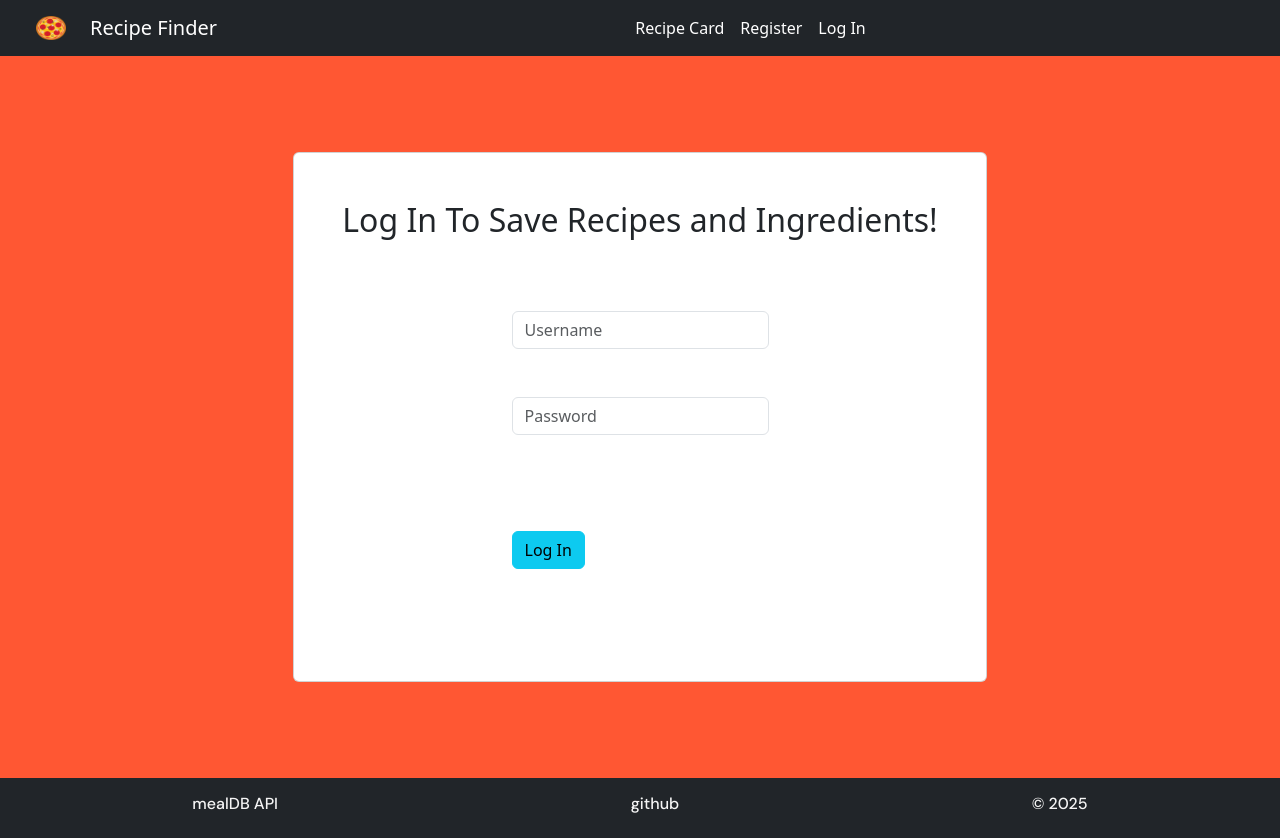
After one commit to morgs999/recipe-finder, a Flask app: page /login in a window 1280 px wide. The commit adds this page. Run offline with Flask 3, Linux system fonts and the light colour scheme; some web fonts are replaced.

Commit message:
added login and register functionality
with sql inserts and checks

```diff
--- a/app.py
+++ b/app.py
@@ -1,6 +1,7 @@
 """app.py"""
-from sqlite4 import SQLite4
-from flask import Flask, flash, redirect, render_template, request, session, jsonify
+import sqlite3
+from werkzeug.security import check_password_hash, generate_password_hash
+from flask import Flask, flash, redirect, render_template, request, session
 from flask_session import Session
 from helpers import login_required, fetch_by_ingredient, fetch_by_title, random, default, get_ingredients, get_instructions
 
@@ -14,8 +15,25 @@ app.config["SESSION_TYPE"] = "filesystem"
 Session(app)
 
 
-db = SQLite4("recipefinder.db")
-db.connect()
+def get_db():
+    """setup access to db"""
+    db = sqlite3.connect('recipefinder.db')
+    db.row_factory = sqlite3.Row
+    return db
+
+
+def init_db():
+    """initialize db connection"""
+    with get_db() as db:
+        db.execute('''
+            CREATE TABLE IF NOT EXISTS users (
+                id INTEGER PRIMARY KEY AUTOINCREMENT,
+                username TEXT UNIQUE NOT NULL,
+                hash TEXT NOT NULL
+            )
+        ''')
+        db.commit()
+init_db()
 
 
 @app.after_request
@@ -51,3 +69,78 @@ def card():
     ingredients = get_ingredients(recipe)
     instructions = get_instructions(recipe)
     return render_template("card.html", recipe=recipe, ingredients=ingredients, instructions=instructions)
+
+
+@app.route('/login', methods=["GET", "POST"])
+def login():
+    """log a user in"""
+    session.clear()
+
+    if request.method == "POST":
+        if not request.form.get('username') or not request.form.get("password"):
+            flash("Missing username or password")
+            return render_template("login.html")
+
+        try:
+            with get_db() as db:
+                user = db.execute(
+                    "SELECT * from users where username = ?", (request.form.get("username"),)).fetchone()
+
+                if not user or not check_password_hash(user["hash"], request.form.get("password")):
+                    flash("Something went wrong, try again.")
+                    return render_template("login.html")
+
+                session['userid'] = user["id"]
+                return redirect('/')
+        except Exception as e:
+            print(f'Login error: {e}')
+            flash("Login failed")
+            return render_template('login.html')
+
+    return render_template("login.html")
+
+
+@app.route('/logout')
+def logout():
+    """log user out"""
+    session.clear()
+    return redirect('/')
+
+
+@app.route("/register", methods=["GET", "POST"])
+def register():
+    """register a new user"""
+    session.clear()
+
+    if request.method == "POST":
+        if not request.form.get("username") or not request.form.get("password"):
+            flash("Must input username and password")
+            return render_template("register.html")
+
+        username = request.form.get("username")
+        password = generate_password_hash(request.form.get("password"))
+
+        try:
+            with get_db() as db:
+                existing_user = db.execute(
+                    "SELECT id from users where username = ?", (username,)).fetchone()
+                if existing_user:
+                    flash("User already exists.")
+                    return render_template("register.html")
+
+
+                user = db.execute(
+                    "INSERT into users (username, hash) VALUES (?, ?)", (username, password))
+                db.commit()
+                userid = user.lastrowid
+
+                session['userid'] = userid
+                return redirect('/')
+
+        except Exception as e:
+            print(f"Database error: {e}")
+            flash("Registration failed. Username might already exist.")
+            return render_template("register.html")
+
+
+    return render_template("register.html")
--- a/requirements.txt
+++ b/requirements.txt
@@ -11,6 +11,5 @@ Jinja2==3.1.6
 MarkupSafe==3.0.2
 msgspec==0.19.0
 requests==2.32.3
-SQLite4==0.1.1
 urllib3==2.4.0
 Werkzeug==3.1.3
--- a/templates/card.html
+++ b/templates/card.html
@@ -26,7 +26,7 @@ Recipe Card
                     {{recipe.strTags}}
                 </h5>
                 <h2 class="dm-sans-custom py-3 px-5" style="text-decoration: underline;">Ingredients!</h2>
-                <ul class="list-group list-group-flush border border-info border-3 rounded-bottom border-top-0 p-2"
+                <ul class="list-group list-group-flush border border-info border-3 rounded border-end-0 p-2"
                     style="text-align: left; display: block;">
                     {% for ingredient in ingredients %}
                     <li class="list-group-item">{{ingredient.ingredient}}, {{ingredient.measure}}</li>
@@ -34,7 +34,7 @@ Recipe Card
                 </ul>
                 <hr class="m-3 thick-border">
                 <h2 class="dm-sans-custom py-3 px-5" style="text-decoration: underline;">Recipe Instructions!</h2>
-                <ul class="list-group list-group-flush overflow-y-scroll border border-info border-3 rounded-bottom border-top-0 p-2"
+                <ul class="list-group list-group-flush overflow-y-scroll border border-info border-3 rounded border-end-0 p-2"
                     style="text-align: left; display: block;">
                     {% for instruction in instructions %}
                     <li class="list-group-item p-4">{{instruction}}</li>
--- a/templates/index.html
+++ b/templates/index.html
@@ -46,7 +46,7 @@ Home
                     measurements, and instructions. You can simply search for an ingredient &#40;i.e. carrots,
                     cucumber&#41;
                     and
-                    be returned the top 10 recipes to use that ingredient in.</h3>
+                    be returned 10 random recipes to use that ingredient in.</h3>
             </div>
         </div>
     </div>
--- a/templates/layout.html
+++ b/templates/layout.html
@@ -39,6 +39,10 @@
                 </button>
                 <div class="collapse navbar-collapse" id="navbarSupportedContent">
                     <ul class="navbar-nav me-auto mb-2 mb-lg-0">
+                        <li class="nav-item">
+                            <a class="nav-link text-white" href="/card">Recipe Card</a>
+                        </li>
+                        {% if session["userid"] %}
                         <li class="nav-item dropdown">
                             <a class="nav-link text-white dropdown-toggle" href="#" role="button"
                                 data-bs-toggle="dropdown" aria-expanded="false">
@@ -50,17 +54,20 @@
                                     <hr class="dropdown-divider">
                                 </li>
                                 <li><a class="dropdown-item" href="#">My Recipes</a></li>
+                                <li>
+                                    <hr class="dropdown-divider">
+                                </li>
+                                <li><a class="dropdown-item" href="/logout">Logout</a></li>
                             </ul>
                         </li>
+                        {% else %}
                         <li class="nav-item">
-                            <a class="nav-link text-white" href="/card">Recipe Card</a>
+                            <a href="/register" class="nav-link text-white">Register</a>
                         </li>
                         <li class="nav-item">
-                            <a class="nav-link text-white">Register</a>
+                            <a href="/login" class="nav-link text-white">Log In</a>
                         </li>
-                        <li class="nav-item">
-                            <a class="nav-link text-white">Log In</a>
-                        </li>
+                        {% endif %}
                     </ul>
 
                 </div>
--- /dev/null
+++ b/templates/login.html
@@ -0,0 +1,23 @@
+{% extends "layout.html" %}
+{% block title %}
+Login
+{% endblock %}
+
+{% block main %}
+<div class="d-flex flex-column justify-content-center align-items-center m-5">
+    <div class="card m-5 p-5">
+        <h2 class="card-title">Log In To Save Recipes and Ingredients!</h2>
+        <div class="card-body">
+            <form action="/login" method="post">
+                <div class="m-5">
+                    <input name="username" placeholder="Username" type="text" class="form-control w-auto">
+                </div>
+                <div class="m-5">
+                    <input name="password" placeholder="Password" type="password" class="form-control w-auto">
+                </div>
+                <button class="btn btn-info m-5" type="submit">Log In</button>
+            </form>
+        </div>
+    </div>
+</div>
+{% endblock %}
```
Also changed, not shown: templates/register.html (added, +23 -0 lines), recipefinder.db.
